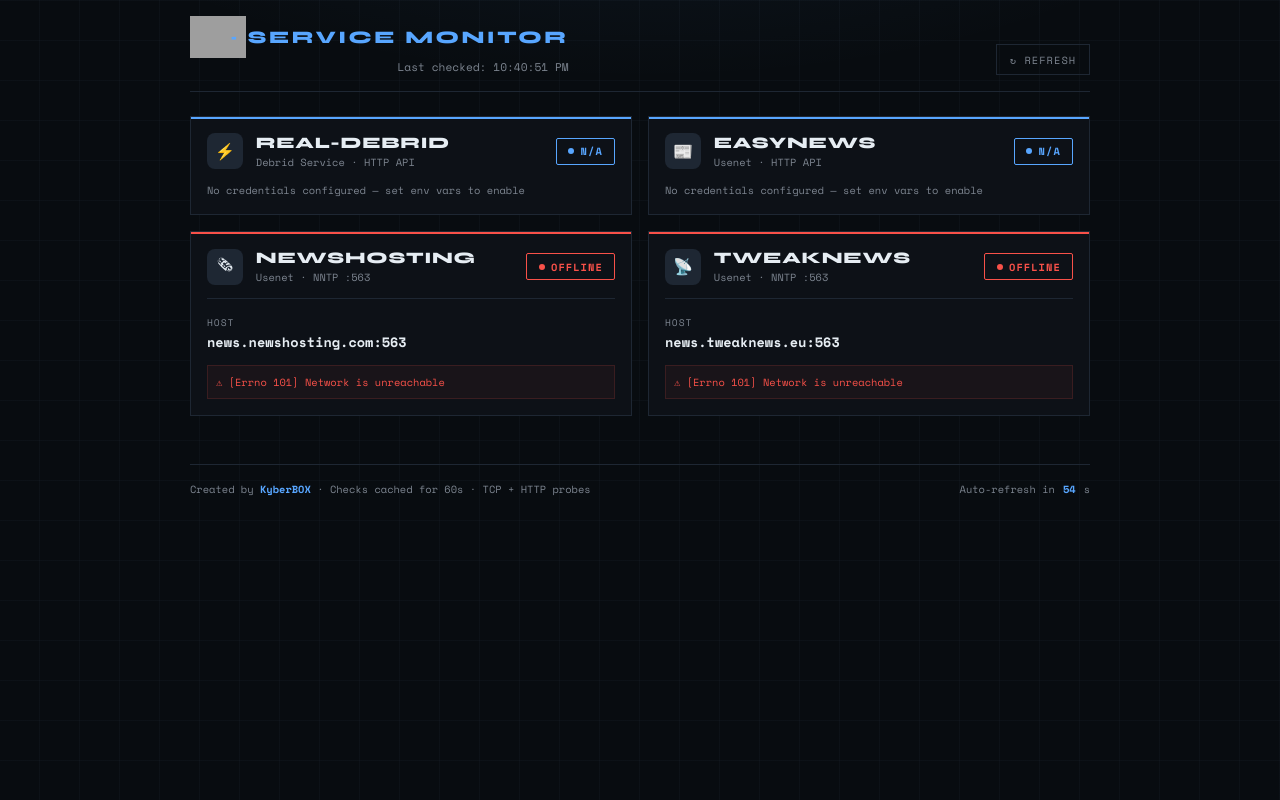
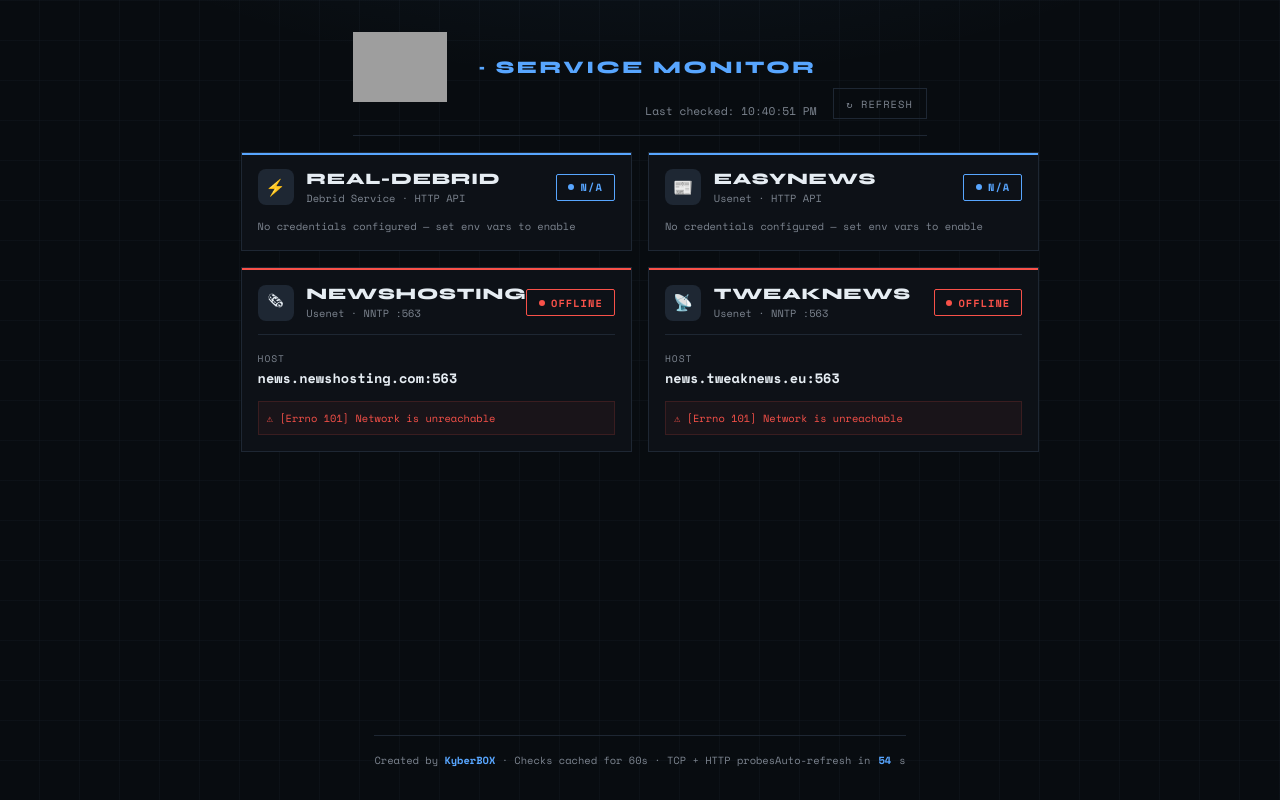
Before and after one commit to KyberDot/service-monitor, a Flask app: page / in a window 1280 px wide. Run offline with Flask 3, Linux system fonts and the light colour scheme; data that the repository does not hold is empty; grey boxes are pictures that could not be loaded.

Commit message:
Refactor CSS styles and layout in index.html

```diff
--- a/templates/index.html
+++ b/templates/index.html
@@ -26,8 +26,8 @@
     background: var(--bg);
     color: var(--text);
     font-family: 'Syne', sans-serif;
-    min-height: 100vh;
-    padding: 1rem;
+    min-height: 100vh; display: flex; flex-direction: column;
+    padding: 2rem;
     background-image:
       radial-gradient(ellipse 80% 50% at 50% -20%, rgba(88,166,255,0.08) 0%, transparent 60%),
       repeating-linear-gradient(0deg, transparent, transparent 39px, rgba(30,39,51,0.4) 40px),
@@ -36,7 +36,7 @@
 
   header {
     max-width: 900px;
-    margin: 0 auto 1.5rem;
+    margin: 0 auto 1rem;
     display: flex;
     align-items: flex-end;
     justify-content: space-between;
@@ -47,7 +47,7 @@
   .logo {
     display: flex;
     align-items: center;
-    gap: 0.2rem;
+    gap: 0.6rem;
     font-size: 1.1rem;
     font-weight: 800;
     letter-spacing: 0.15em;
@@ -56,11 +56,11 @@
   }
 
   .logo img {
-    height: 42px;
+    height: 70px;
     width: auto;
     display: block;
     flex-shrink: 0;
-    margin-right: -1.15rem;
+    margin-right: 1.4rem;
   }
 
   .logo span {
@@ -246,6 +246,7 @@
     font-size: 0.85rem;
     color: var(--text);
     font-weight: 700;
+    word-break: break-all;
   }
 
   .metric-value.latency-good { color: var(--online); }
@@ -277,7 +278,7 @@
 
   footer {
     max-width: 900px;
-    margin: 3rem auto 0;
+    margin: auto auto 0;
     border-top: 1px solid var(--border);
     padding-top: 1rem;
     font-family: 'Space Mono', monospace;
```
